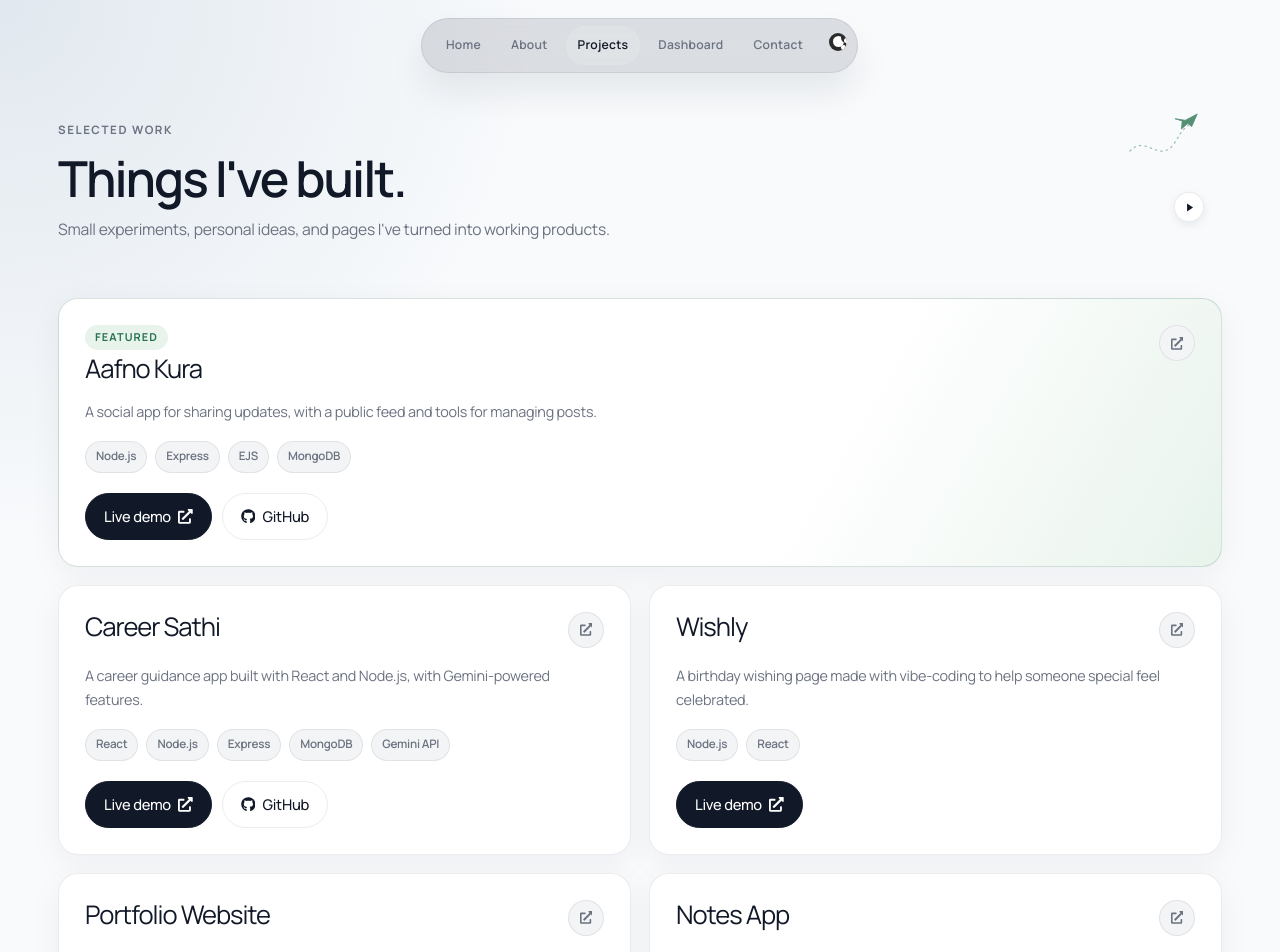
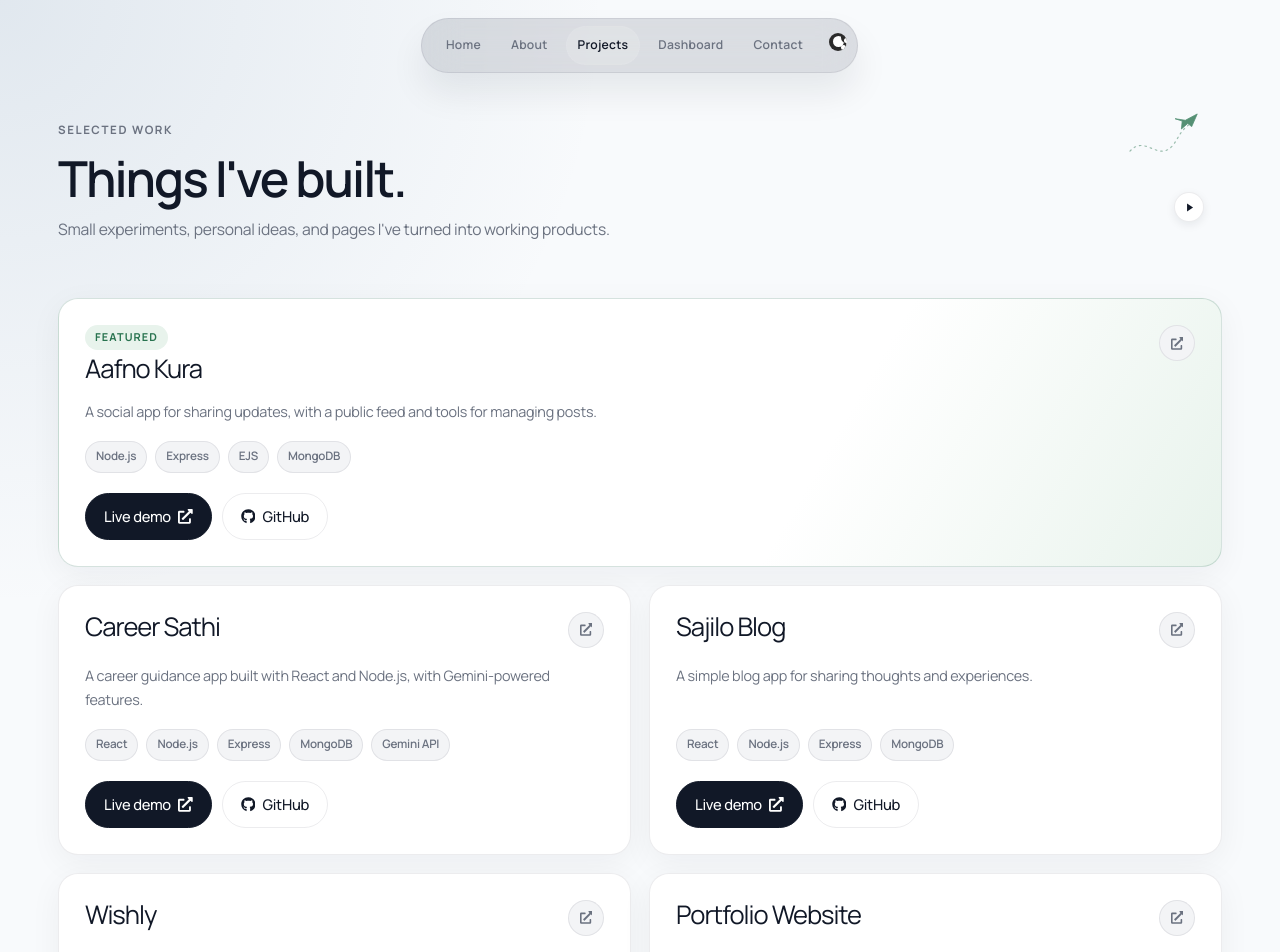
Before and after one commit to Pushkar-Chaudhary/Portfolio, a React (Vite) app: page /projects in a window 1280 px wide. Shown: the top 952 px of the page. Built offline with nearby package versions, Linux system fonts and the light colour scheme.

Commit message:
sajilo blog

```diff
--- a/src/pages/Projects.jsx
+++ b/src/pages/Projects.jsx
@@ -21,6 +21,14 @@ const projects = [
     description:
       "A career guidance app built with React and Node.js, with Gemini-powered features.",
     tech: ["React", "Node.js", "Express", "MongoDB", "Gemini API"],
+  },
+  {
+    title: "Sajilo Blog",
+    demo: "https://sajiloblog.vercel.app/",
+    github: "https://github.com/Pushkar-Chaudhary/sajilo-blog",
+    description:
+      "A simple blog app for sharing thoughts and experiences.",
+    tech: ["React", "Node.js", "Express", "MongoDB"],
   },
   {
     title: "Wishly",
```
